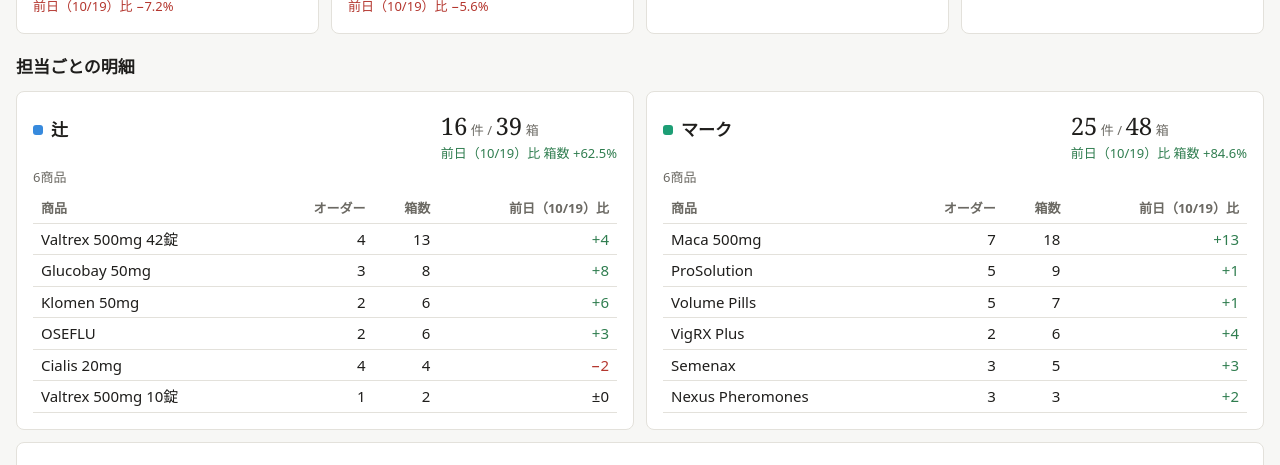
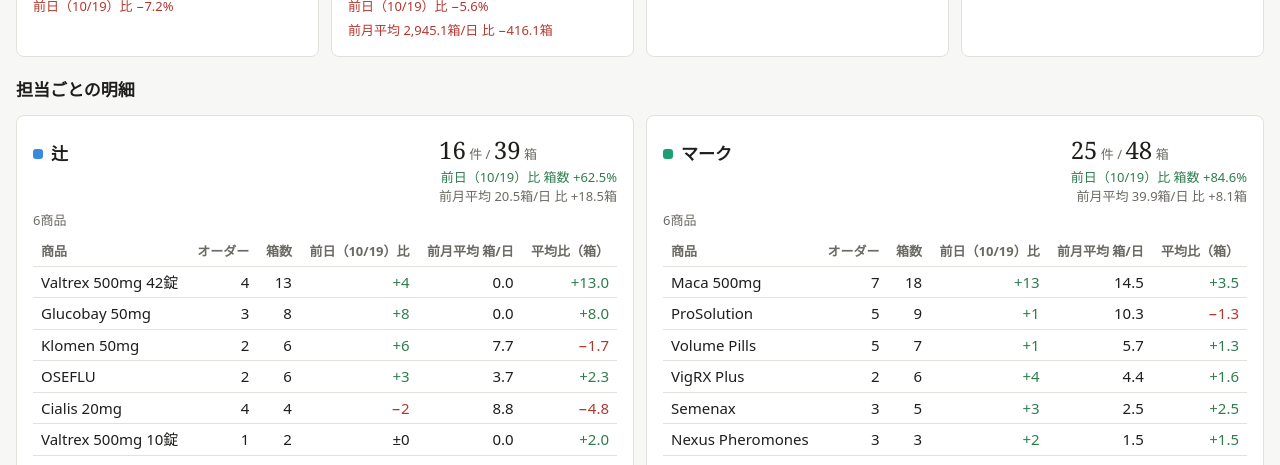
Before and after one commit to lkf99556/dm-orders-dashboard, a plain HTML site: page index.html in a window 1280 px wide. Shown: the part 322-787 px from the top of the page. Drawn offline with nearby package versions, Linux system fonts and the light colour scheme.

Commit message:
データ更新 2026-10-20 18:57

```diff
--- a/index.html
+++ b/index.html
@@ -246,7 +246,7 @@ th[aria-sort="ascending"] .dm-sort::after { content: " ↑"; }
     </div>
     <div class="dm-kpis" id="dm-day-kpis">
       <div class="dm-card dm-kpi"><span class="dm-lbl">オーダー数</span><span class="dm-n"><span class="dash-skeleton" data-kpi="orders" data-source="total_daily" data-field="orders">—</span><small>件</small></span><span class="dm-delta" id="dm-day-d-orders"></span></div>
-      <div class="dm-card dm-kpi"><span class="dm-lbl">箱数</span><span class="dm-n"><span class="dash-skeleton" data-kpi="boxes" data-source="total_daily" data-field="boxes">—</span><small>箱</small></span><span class="dm-delta" id="dm-day-d-boxes"></span></div>
+      <div class="dm-card dm-kpi"><span class="dm-lbl">箱数</span><span class="dm-n"><span class="dash-skeleton" data-kpi="boxes" data-source="total_daily" data-field="boxes">—</span><small>箱</small></span><span class="dm-delta" id="dm-day-d-boxes"></span><span class="dm-delta" id="dm-day-avg-boxes"></span></div>
       <div class="dm-card dm-kpi"><span class="dm-lbl">出荷のあった商品</span><span class="dm-n"><span class="dash-skeleton" data-kpi="skus" data-source="total_daily" data-field="skus">—</span><small>SKU</small></span></div>
       <div class="dm-card dm-kpi"><span class="dm-lbl">1件あたりの箱数</span><span class="dm-n"><span class="dash-skeleton" id="dm-day-ratio" data-source="day_ratio" data-field="boxes_per_order">—</span><small>箱</small></span></div>
     </div>
@@ -461,6 +461,22 @@ th[aria-sort="ascending"] .dm-sort::after { content: " ↑"; }
     if (v > 0) n.classList.add('up'); else if (v < 0) n.classList.add('down');
   }
 
+  // 前月の暦日すべてを分母にする（出荷なしの日も0箱として含む）。
+  function previousMonthAverage(rows, date) {
+    if (!date) return null;
+    const [y, m] = date.split('-').map(Number);
+    const month = new Date(Date.UTC(y, m - 2, 1)).toISOString().slice(0, 7);
+    const days = new Date(Date.UTC(y, m - 1, 0)).getUTCDate();
+    const previous = rows.filter(r => r.date.startsWith(month));
+    return previous.length ? { month, days, boxes: previous.reduce((sum, r) => sum + Number(r.boxes), 0) / days } : null;
+  }
+  const fmtAverage = v => Number(v).toLocaleString('ja-JP', {maximumFractionDigits: 1, minimumFractionDigits: 1});
+  function averageDelta(cur, average) {
+    if (!average) return '前月平均比 —';
+    const delta = cur - average.boxes;
+    return `前月平均 ${fmtAverage(average.boxes)}箱/日 比 ${signed(delta, fmtAverage)}箱`;
+  }
+
   function teamCard(card, team, items, date, state, o) {
     card.replaceChildren();
     const id = card.dataset.team;
@@ -484,6 +500,11 @@ th[aria-sort="ascending"] .dm-sort::after { content: " ↑"; }
       if (dl.textContent) dl.textContent = dl.textContent.replace('比 ', '比 箱数 ');
       sub.append(dl);
     }
+    if (state === 'ok') {
+      const avg = el('span', 'dm-delta', averageDelta(team ? Number(team.boxes) : 0, o.average));
+      avg.title = '前月の合計箱数 ÷ 前月の暦日数（出荷なしの日を含む）';
+      sub.append(avg);
+    }
     head.append(h, sub);
     card.append(head);
     const share = el('p', 'dm-share');
@@ -506,6 +527,7 @@ th[aria-sort="ascending"] .dm-sort::after { content: " ↑"; }
     const tr = el('tr');
     const cols = [['short', '商品', ''], ['orders', 'オーダー', 'dm-num'], ['boxes', '箱数', 'dm-num']];
     if (o.prevDate) cols.push([null, `前日（${md(o.prevDate)}）比`, 'dm-num']);
+    cols.push([null, '前月平均 箱/日', 'dm-num'], [null, '平均比（箱）', 'dm-num']);
     cols.forEach(([f, label, cls]) => { const th = el('th', cls, label); if (f) th.dataset.field = f; th.scope = 'col'; tr.append(th); });
     const thead = el('thead'); thead.append(tr);
     const tbody = el('tbody');
@@ -519,6 +541,13 @@ th[aria-sort="ascending"] .dm-sort::after { content: " ↑"; }
         const td = el('td', 'dm-num', signed(d)); if (d > 0) td.classList.add('up'); else if (d < 0) td.classList.add('down');
         row.append(td);
       }
+      const average = o.average ? (o.averageBoxes.get(r.sku) || 0) : null;
+      const avgCell = el('td', 'dm-num', average == null ? '—' : fmtAverage(average));
+      avgCell.title = o.average ? `${o.average.month}の合計箱数 ÷ ${o.average.days}暦日` : '比較できる前月データなし';
+      const delta = average == null ? null : Number(r.boxes) - average;
+      const avgDelta = el('td', 'dm-num', delta == null ? '—' : signed(delta, fmtAverage));
+      if (delta > 0) avgDelta.classList.add('up'); else if (delta < 0) avgDelta.classList.add('down');
+      row.append(avgCell, avgDelta);
       tbody.append(row);
     }
     t.append(thead, tbody);
@@ -552,6 +581,12 @@ th[aria-sort="ascending"] .dm-sort::after { content: " ↑"; }
       n.textContent = row ? fmt(Number(row[f])) : ok ? '0' : '—';
     });
     for (const f of ['orders', 'boxes']) setDayDelta($(`#dm-day-d-${f}`), ok ? Number(row ? row[f] : 0) : null, prow ? Number(prow[f]) : null, prevDate);
+    const average = ok ? previousMonthAverage(tot.data, date) : null;
+    const avgNode = $('#dm-day-avg-boxes');
+    avgNode.textContent = ok ? averageDelta(row ? Number(row.boxes) : 0, average) : '';
+    avgNode.title = '前月の合計箱数 ÷ 前月の暦日数（出荷なしの日を含む）';
+    avgNode.classList.remove('up', 'down');
+    if (average) avgNode.classList.add((row ? Number(row.boxes) : 0) >= average.boxes ? 'up' : 'down');
     const rr = ok ? dr.data.find((r) => r.date === date) : null;
     const rn = $('#dm-day-ratio');
     if (rr || !ok) mark(rn, 'day_ratio', 'boxes_per_order', w); else unmark(rn);
@@ -569,7 +604,10 @@ th[aria-sort="ascending"] .dm-sort::after { content: " ↑"; }
       const prevTeam = ok && prevDate ? tm.data.find((t) => t.date === prevDate && t.team_id === id) : null;
       const items = ok ? sk.data.filter((r) => r.date === date && r.team_id === id).sort((a, b) => Number(b.boxes) - Number(a.boxes)) : [];
       const prevBoxes = new Map(ok && prevDate ? sk.data.filter((r) => r.date === prevDate && r.team_id === id).map((r) => [r.sku, Number(r.boxes)]) : []);
-      teamCard(card, team, items, date, err ? 'error' : ok ? 'ok' : 'loading', { ...opts, prevDate, prevTeam, prevBoxes });
+      const teamAverage = average ? { ...average, boxes: tm.data.filter(r => r.date.startsWith(average.month) && r.team_id === id).reduce((sum, r) => sum + Number(r.boxes), 0) / average.days } : null;
+      const averageBoxes = new Map();
+      if (average) for (const r of sk.data.filter(r => r.date.startsWith(average.month) && r.team_id === id)) averageBoxes.set(r.sku, (averageBoxes.get(r.sku) || 0) + Number(r.boxes) / average.days);
+      teamCard(card, team, items, date, err ? 'error' : ok ? 'ok' : 'loading', { ...opts, prevDate, prevTeam, prevBoxes, average: teamAverage, averageBoxes });
       return card;
     };
     if (myTeam === 'all') {
```
